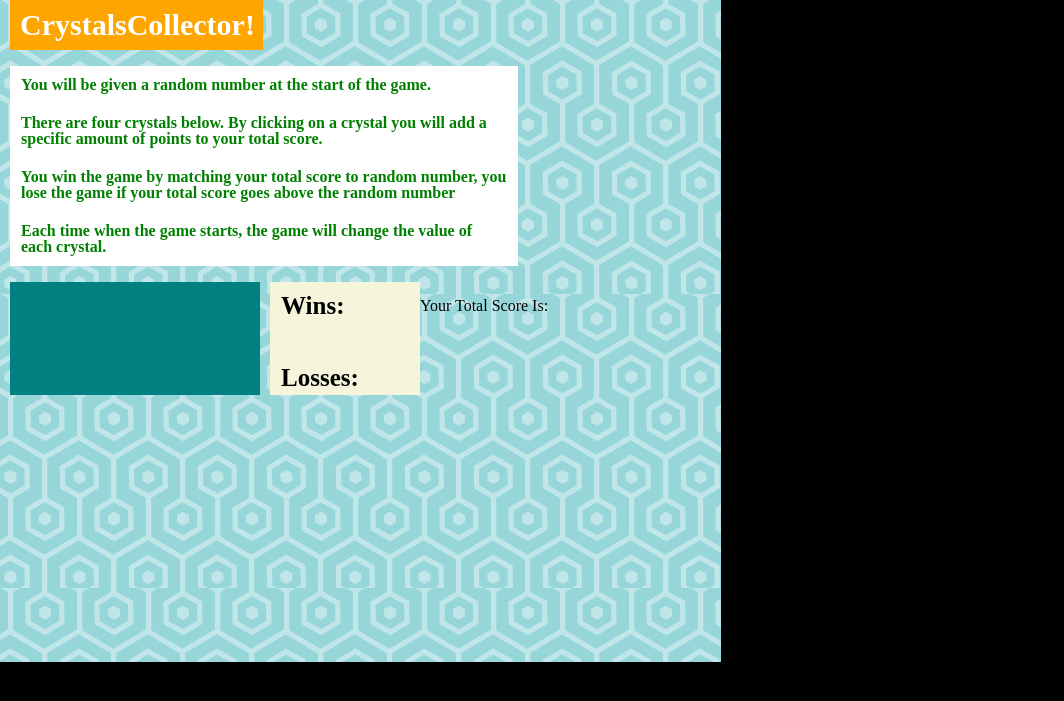
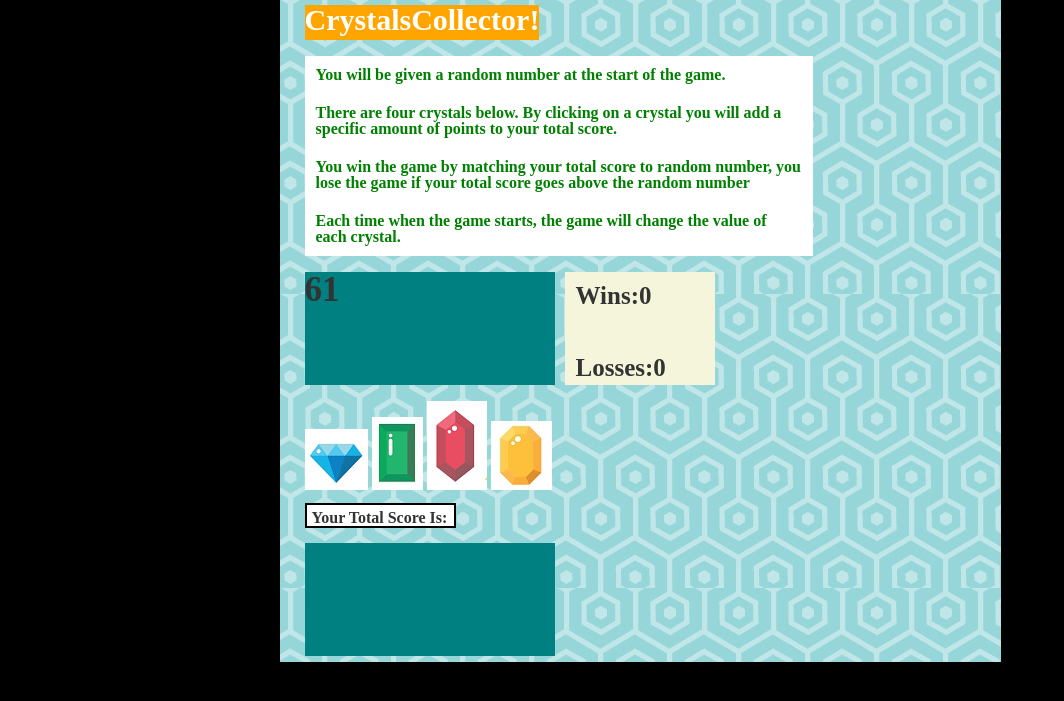
Before and after one commit to khfrep05/week-4-game, a PHP site: page /index.html in a window 1280 px wide. Shown: the top 701 px of the page, without its empty margins (0-1064 px from the left). Run offline with PHP 8.4, Linux system fonts and the light colour scheme; some libraries are stand-ins or nearby versions.

Commit message:
almost done

```diff
--- a/assets/css/style.css
+++ b/assets/css/style.css
@@ -25,12 +25,12 @@ h1 {
 }
 
 .GameTitle {
-	height: 30px;
-	width: 233px;
+	height: 35px;
+	width: 234px;
 	background-color: orange;
-	padding: 10px;
 	font-weight: bold;
 	margin-left: 10px;
+	margin-top: 5px;
 }
 
 p {
@@ -41,20 +41,46 @@ p {
 	width: 250px;
     height: 113px;
     background-color: teal;
+    margin-left: 10px;
     float: left;
-    margin-left: 10px;
+    font-size: 35px;
+    font-weight: bold;
 }
 
 .winloss {
-	float: left;
     background-color: beige;
     margin-left: 10px;
     height: 113px;
     width: 150px;
     font-size: 25px;
     font-weight: bold;
+	display: inline-block;
 }
 
 .totalscore {
-	float: left;
+	width: 151px;
+	height: 25px;
+	border: 2px solid black;
+	margin-left: 10px;
+	background-color: white;
+	margin-top: 10px;
 }
+
+.myScorebox {
+	width: 250px;
+    height: 113px;
+    background-color: teal;
+    margin-left: 10px;
+	margin-top: 15px;
+	font-size: 35px;
+	font-weight: bold;
+}
+
+h2 {
+	padding: 5px;
+	font-weight: bold;
+}
+
+.crystals {
+	margin-left: 10px;
+}
--- a/assets/javascript/game.js
+++ b/assets/javascript/game.js
@@ -0,0 +1,96 @@
+
+$(document).ready(function() {
+
+//Computer selects a random number between 19-120.
+	var ComputeRanNum = Math.floor(Math.random() * (120-19+1)+19)
+
+//Appending the random number to the computer random number box in html.
+	$('#RandomNumber').text(ComputeRanNum);
+
+//Setting up random numbers between 1 and 12 for each jewel.
+	var num1= Math.floor(Math.random()*11+1)
+  	var num2= Math.floor(Math.random()*11+1)
+  	var num3= Math.floor(Math.random()*11+1)
+  	var num4= Math.floor(Math.random()*11+1)
+
+ //Variables for totals
+ 	var userscore= 0;
+ 	var Wins= 0;
+ 	var Losses= 0;
+
+//Attaching wins/losses to html Wins/Losses.
+ 	$(".wins").text(Wins);
+	$(".losses").text(Losses);
+
+ //Game Reset
+ function gameReset() {
+ 	ComputeRanNum = Math.floor(Math.random() * (120-19+1)+19)
+ 	console.log(ComputeRanNum)
+
+ 	num1= Math.floor(Math.random()*11+1);
+  	num2= Math.floor(Math.random()*11+1);
+  	num3= Math.floor(Math.random()*11+1);
+  	num4= Math.floor(Math.random()*11+1);
+
+  	userscore= 0;
+  	$('#RandomNumber').text(ComputeRanNum);
+  	$(".myScorebox").text(userscore);
+		reset()
+ }
+
+ 	$("#Jewel1").on ('click', function(){
+    userscore = userscore + num1;
+    $(".myScorebox").text(userscore);
+          //sets win/lose conditions
+        if (userscore == ComputeRanNum){
+          Wins++;
+          gameReset();
+        }
+        else if ( userscore > ComputeRanNum){
+          Losses++;
+          gameReset();
+        }
+   })
+
+ 	$("#Jewel2").on ('click', function(){
+    userscore = userscore + num2;
+    $(".myScorebox").text(userscore);
+          //sets win/lose conditions
+        if (userscore == ComputeRanNum){
+          Wins++;
+          gameReset();
+        }
+        else if ( userscore > ComputeRanNum){
+          Losses++;
+          gameReset();
+        }
+    })
+
+    $("#Jewel3").on ('click', function(){
+    userscore = userscore + num3;
+    $(".myScorebox").text(userscore);
+          //sets win/lose conditions
+        if (userscore == ComputeRanNum){
+          Wins++;
+          gameReset()
+        }
+        else if ( userscore > ComputeRanNum){
+          Losses++;
+          gameReset();
+        }
+    })
+
+    $("#Jewel4").on ('click', function(){
+    userscore = userscore + num4;
+    $(".myScorebox").text(userscore);
+          //sets win/lose conditions
+        if (userscore == ComputeRanNum){
+          Wins++;
+          gameReset();
+        }
+        else if ( userscore > ComputeRanNum){
+          Losses++;
+          gameReset();
+        }
+    });
+});
--- a/index.html
+++ b/index.html
@@ -2,16 +2,15 @@
 <html>
 <head>
 	<title>JewelGame</title>
+	<link href="https://maxcdn.bootstrapcdn.com/bootstrap/3.3.7/css/bootstrap.min.css" rel="stylesheet" integrity="sha384-BVYiiSIFeK1dGmJRAkycuHAHRg32OmUcww7on3RYdg4Va+PmSTsz/K68vbdEjh4u" crossorigin="anonymous">
 	<link rel="stylesheet" type="text/css" href="assets/css/reset.css" />
 	<link rel="stylesheet" type="text/css" href="assets/css/style.css" />
-</head>
 	<meta name="viewport" content="width=device-width, initial-scale=1.0"/>
 	<script src="https://ajax.googleapis.com/ajax/libs/jquery/3.1.0/jquery.min.js"></script>
+</head>
+
 <body>
-	<script type="text/javascript" src="assets/javascript/game.js"></script>
-<header>
 
-</header>
 <section>
 	<div class="container">
 		<h1 class="GameTitle">CrystalsCollector!</h1>
@@ -24,16 +23,20 @@
 			</div>
 		<br>
 	<div class="parentdiv">
-		<div class="computerNumber">
+		<div class="computerNumber" id="RandomNumber">
 		</div>
 			<div class="winloss">
 			<p>Wins:<span class="wins"></span></p>
 			<br>
 			<p>Losses:<span class="losses"></span></p>
 			</div>
-		</div>
+	</div>
 			<br>
 			<div class="crystals">
+				<img id="Jewel1" src="assets/images/blue.png">
+				<img id="Jewel2" src="assets/images/green.png">
+				<img id="Jewel3" src="assets/images/red.png">
+				<img id="Jewel4" src="assets/images/yellow.png">
 			</div>
 		<div class="totalscore">
 			<h2>Your Total Score Is:</h2>
@@ -46,4 +49,5 @@
 
 
 </body>
+<script type="text/javascript" src="assets/javascript/game.js"></script>
 </html>
```
